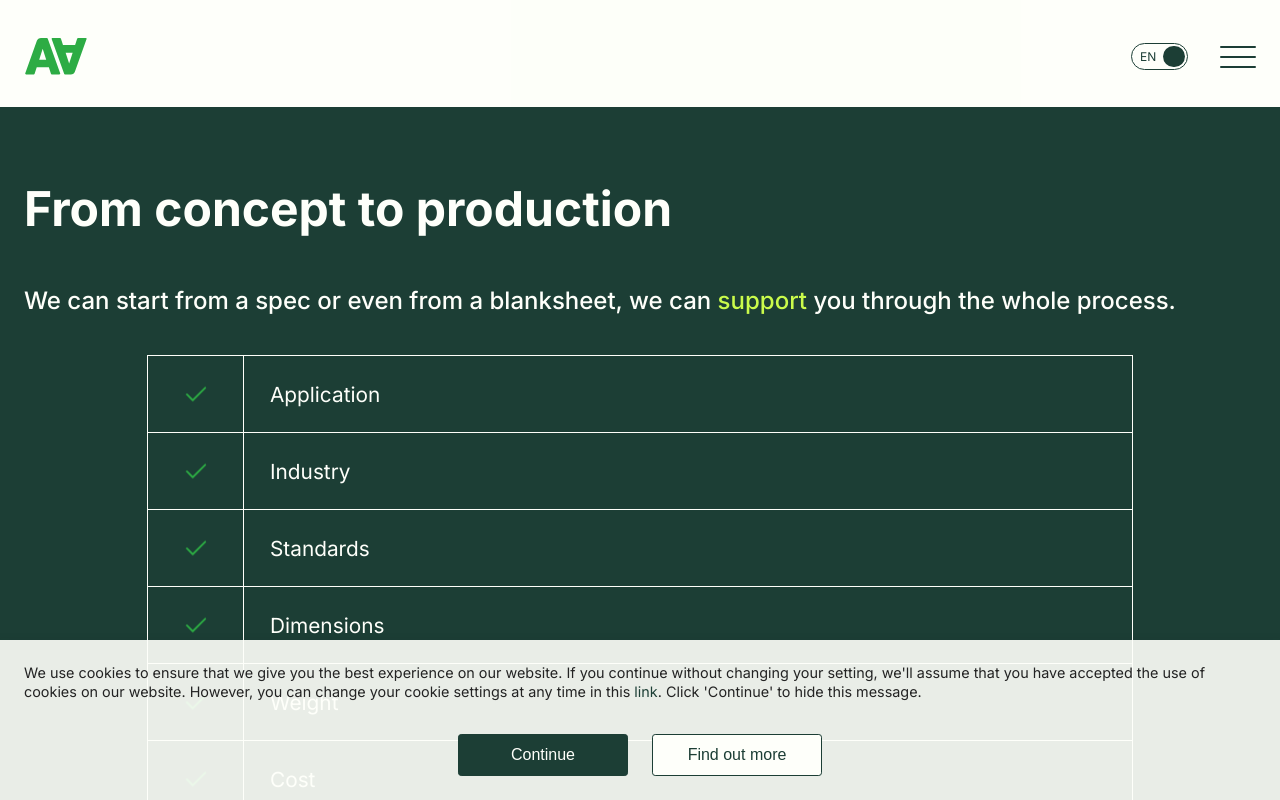
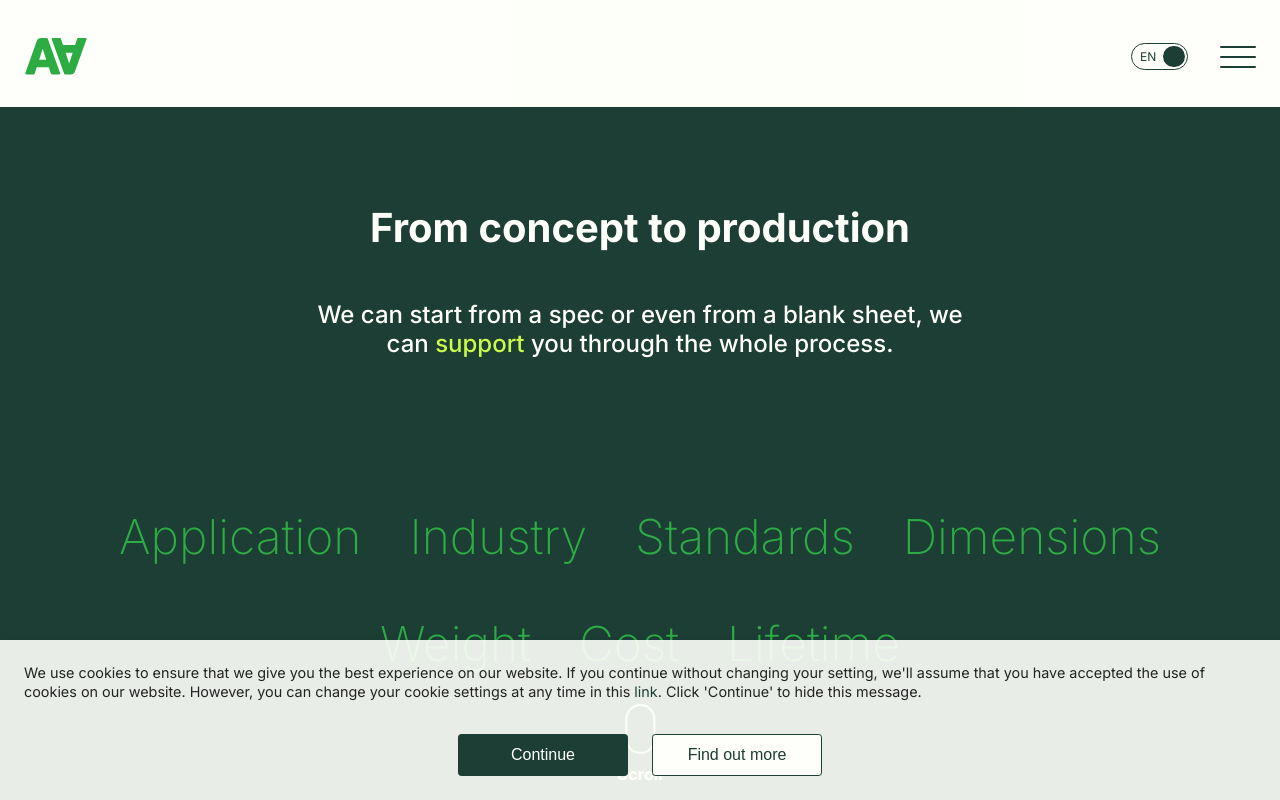
Before and after one commit to Nannitta/AaroxElectronics, a Next.js app: page /embedded-systems in a window 1280 px wide. Shown: the top 800 px of the page. Built offline with nearby package versions, Linux system fonts and the light colour scheme.

Commit message:
Add resposive styles to embeddedSystems page

```diff
--- a/src/app/components/EmbeddedSystems/Check.jsx
+++ /dev/null
@@ -1,7 +0,0 @@
-export default function Check({ height, width, value }) {
-  return(
-    <svg xmlns="http://www.w3.org/2000/svg" height={height} width={width} viewBox="0 0 118.43873 118.43873">
-      <path className={`check ${value}`} strokeLinejoin="round" d="M34.682 60.352l15.61 15.61 33.464-33.464" stroke="#2dac44" strokeLinecap="round" strokeWidth="5" fill="none"/>
-    </svg>
-  )
-}
--- a/src/app/content.json
+++ b/src/app/content.json
@@ -43,11 +43,11 @@
     },
     "EmbeddedSystems": {
       "scroll": "Scroll",
+      "firstSection": {
         "title": "From concept to production",
-      "subtitle": " We can start from a spec or even from a blanksheet, we can",
+        "subtitle": " We can start from a spec or even from a blank sheet, we can",
         "support": "support",
         "subtitle2": "you through the whole process.",
-      "table1": {
         "application": "Application",
         "industry": "Industry",
         "standards": "Standards",
@@ -112,11 +112,11 @@
     },
     "EmbeddedSystems": {
       "scroll": "Desliza",
+      "firstSection": {
         "title": "Del concepto a producción",
         "subtitle": "Podemos empezar por una especificación o incluso desde una hoja en blanco, podemos",
         "support": "apoyarte",
         "subtitle2": "a través de todo el proceso.",
-      "table1": {
         "application": "Aplicación",
         "industry": "Industria",
         "standards": "Estándares",
--- a/src/app/embedded-systems/embedded.css
+++ b/src/app/embedded-systems/embedded.css
@@ -1,99 +1,28 @@
-.embedded-section {
-	margin-top: 72px;
-	height: calc(100vh - 72px);
-	background-color: var(--dark-green);
-	padding: 2.5rem 1rem 1rem 1rem;
+.nav-embedded {
+	position: fixed;
+	top: 50%;
+	left: 42px;
+	color: var(--lime-green);
+	z-index: 1;
+}
+
+.nav-embedded ul {
 	display: flex;
 	flex-direction: column;
-}
-
-.embedded-section h1,
-.embedded-section .content-table-container h2 {
-	color: var(--background);
-}
-
-.embedded-section h1 {
-	font-size: 1.5rem;
-	padding-bottom: 1rem;
-}
-
-.embedded-section .content-table-container h2 {
-	font-size: 1rem;
-	max-width: 300px;
-	font-weight: 500;
-	padding-bottom: 2rem;
-}
-
-.embedded-section .content-table-container h2 span {
-	color: var(--lime-green);
-}
-
-.embedded-table1 {
-	color: var(--background);
-	border-collapse: collapse;
-	align-self: center;
-}
-
-.embedded-table1 tr {
-	border: 1px solid var(--background);
-}
-
-.embedded-table1 td {
-	padding: 0.5rem 0.8rem;
-}
-
-.embedded-table1 td:not(.container-check) {
-	border-left: 1px solid var(--background);
-	width: 100%;
-}
-
-.container-check {
-	display: flex;
-	justify-content: center;
-	align-items: center;
-	height: 100%;
-}
-
-.check {
-	animation: stroke-fill 2s linear forwards;
-	opacity: 0;
-}
-
-.check-1 {
-	animation-delay: 0.5s;
-}
-
-.check-2 {
-	animation-delay: 1s;
-}
-
-.check-3 {
-	animation-delay: 1.5s;
-}
-
-.check-4 {
-	animation-delay: 2s;
-}
-
-.check-5 {
-	animation-delay: 2.5s;
-}
-
-.check-6 {
-	animation-delay: 3s;
-}
-
-.check-7 {
-	animation-delay: 3.5s;
+	gap: 0.5rem;
+	font-weight: 200;
+	font-size: 0.8rem;
 }
 
 .scroll {
 	padding-top: 60px;
-	position: relative;
+	position: fixed;
+	bottom: 0;
+	left: 50%;
+	transform: translatex(-50%);
 	display: flex;
 	flex-direction: column;
 	align-items: center;
-	background-color: var(--dark-green);
 }
 
 .scroll p {
@@ -112,6 +41,7 @@
 	border: 2px solid var(--background);
 	border-radius: 50px;
 }
+
 .scroll::before {
 	position: absolute;
 	top: 10px;
@@ -142,89 +72,7 @@
 	}
 }
 
-@keyframes stroke-fill {
-	0% {
-		stroke-dasharray: 0, 0;
-		opacity: 1;
-	}
-
-	100% {
-		opacity: 1;
-		stroke-dasharray: 500, 200000;
-	}
+.embedded-secondSection {
+	height: calc(100vh - 107px);
+	background-color: var(--dark-green);
 }
-
-@media (min-width: 768px) {
-	.embedded-section {
-		margin-top: 107px;
-		height: calc(100vh - 107px);
-		padding: 2.5rem 1.5rem 1rem 1.5rem;
-	}
-
-	.embedded-section h1 {
-		font-size: 3rem;
-		padding-top: 2rem;
-		padding-bottom: 3rem;
-	}
-	.content-table-container {
-		display: flex;
-		flex-direction: column;
-	}
-
-	.embedded-section .content-table-container h2 {
-		font-size: 1.5rem;
-		max-width: 100%;
-		padding-bottom: 2.5rem;
-	}
-
-	.embedded-table1 {
-		width: 80%;
-	}
-
-	.embedded-table1 td {
-		padding: 1rem 1.6rem;
-	}
-
-	.embedded-table1 td:not(.container-check) {
-		font-size: 1.3rem;
-	}
-}
-
-@media (min-width: 1366px) {
-	.embedded-section {
-		display: flex;
-		align-items: center;
-		height: calc(100vh - 200px);
-	}
-
-	.content-table-container {
-		flex-direction: row;
-		align-items: center;
-		justify-content: center;
-		gap: 3rem;
-		width: 80%;
-	}
-
-	.embedded-section .content-table-container h2 {
-		max-width: 330px;
-	}
-
-	.embedded-table1 {
-		max-width: 550px;
-		width: 30%;
-	}
-
-	.embedded-table1 td {
-		padding: 0.2rem 0.8rem;
-	}
-}
-
-@media (min-width: 1920px) {
-	.embedded-table1 {
-		width: 25%;
-	}
-
-	.embedded-table1 td {
-		padding: 1rem 1.6rem;
-	}
-}
--- /dev/null
+++ b/src/app/embedded-systems/firstSection/FirstSection.jsx
@@ -0,0 +1,42 @@
+import { useEffect } from 'react';
+import content from '../../content.json';
+import { useLanguageStore } from '../../stores/languageStore';
+import './firstSection.css';
+
+export default function FirstSection() {
+  const language = useLanguageStore((state) => state.language);
+
+  useEffect(() => {
+    const asideParagraphs = document.querySelectorAll('.embedded-firstSection aside p');
+
+    const showParagraphsWithDelay = () => {
+      asideParagraphs.forEach((paragraph, index) => {
+        setTimeout(() => {
+          paragraph.classList.add('show');
+        }, index * 500);
+      });
+    };
+
+    showParagraphsWithDelay();
+  }, []);
+
+  return(
+    <section className='embedded-firstSection'>
+        <h1>{content[language].EmbeddedSystems.firstSection.title}</h1>
+        <h2>
+          {content[language].EmbeddedSystems.firstSection.subtitle}
+          <span> {content[language].EmbeddedSystems.firstSection.support} </span>
+          {content[language].EmbeddedSystems.firstSection.subtitle2}
+        </h2>
+        <aside>
+          <p>{content[language].EmbeddedSystems.firstSection.application}</p>
+          <p>{content[language].EmbeddedSystems.firstSection.industry}</p>
+          <p>{content[language].EmbeddedSystems.firstSection.standards}</p>
+          <p>{content[language].EmbeddedSystems.firstSection.dimensions}</p>
+          <p>{content[language].EmbeddedSystems.firstSection.weight}</p>
+          <p>{content[language].EmbeddedSystems.firstSection.cost}</p>
+          <p>{content[language].EmbeddedSystems.firstSection.lifetime}</p>
+        </aside>
+      </section>
+  )
+}
--- /dev/null
+++ b/src/app/embedded-systems/firstSection/firstSection.css
@@ -0,0 +1,113 @@
+.embedded-firstSection {
+	background-color: var(--dark-green);
+	margin-top: 72px;
+	height: calc(100vh - 72px);
+	color: var(--background);
+	display: flex;
+	flex-direction: column;
+	align-items: center;
+	position: relative;
+	padding-left: 1rem;
+	padding-right: 1rem;
+}
+
+.embedded-firstSection h1 {
+	font-size: 2.5rem;
+	text-wrap: balance;
+	padding-top: 2rem;
+}
+
+.embedded-firstSection h2 {
+	padding-top: 2rem;
+	font-size: 1.5rem;
+	font-weight: 500;
+}
+
+.embedded-firstSection h2 span {
+	color: var(--lime-green);
+	font-size: 1.5rem;
+	font-weight: 500;
+}
+
+.embedded-firstSection aside {
+	position: absolute;
+	font-weight: 200;
+	display: flex;
+	flex-wrap: wrap;
+	gap: 1rem;
+	max-width: 1300px;
+	top: 330px;
+	font-size: 2rem;
+	padding-left: 1rem;
+	padding-right: 1rem;
+}
+
+.embedded-firstSection aside p {
+	opacity: 0;
+}
+
+.embedded-firstSection aside p.show {
+	animation: navEmbedded 2s forwards;
+}
+
+@keyframes navEmbedded {
+	0% {
+		color: var(--background);
+		opacity: 0;
+		transform: translateY(100%);
+	}
+
+	100% {
+		color: var(--emerald-green);
+		opacity: 1;
+		transform: translateY(0%);
+	}
+}
+
+@media (min-width: 768px) {
+	.embedded-firstSection {
+		margin-top: 107px;
+		height: calc(100vh - 107px);
+		padding-left: 1.5rem;
+		padding-right: 1.5rem;
+	}
+
+	.embedded-firstSection h1 {
+		padding-top: 6rem;
+	}
+
+	.embedded-firstSection h2 {
+		max-width: 650px;
+		text-align: center;
+		padding-top: 3rem;
+	}
+
+	.embedded-firstSection aside {
+		gap: 3rem;
+		top: 400px;
+		font-size: 3rem;
+		justify-content: center;
+		padding-left: 1.5rem;
+		padding-right: 1.5rem;
+	}
+}
+
+@media (min-width: 1366px) {
+	.embedded-firstSection h1 {
+		padding-top: 4rem;
+		font-size: 3.5rem;
+	}
+
+	.embedded-firstSection h2 {
+		max-width: 800px;
+		font-size: 2.5rem;
+	}
+
+	.embedded-firstSection h2 span {
+		font-size: 2.5rem;
+	}
+
+	.embedded-firstSection aside {
+		top: 425px;
+	}
+}
--- a/src/app/embedded-systems/page.jsx
+++ b/src/app/embedded-systems/page.jsx
@@ -5,9 +5,7 @@ import content from '../content.json';
 import './embedded.css';
 import CheckWindowWidth from '../hooks/useWindowWidth';
 import { screenSizes } from '../lib/screenSizes';
-import Check from '../components/EmbeddedSystems/Check';
-/* import Image from 'next/image';
-import embedded1 from '../assets/images/embedded/embedded1.webp'; */
+import FirstSection from './firstSection/FirstSection';
 
 export default function EmbeddedSystems() {
   const language = useLanguageStore((state) => state.language);
@@ -15,67 +13,23 @@ export default function EmbeddedSystems() {
 
   return(
     <main>
-      <section className='embedded-section'>
-        <h1>{content[language].EmbeddedSystems.title}</h1>
-        <div className='content-table-container'>
-          <h2>
-            {content[language].EmbeddedSystems.subtitle}
-            <span> {content[language].EmbeddedSystems.support} </span>
-            {content[language].EmbeddedSystems.subtitle2}
-          </h2>
-          <table className='embedded-table1'>
-            <tbody>
-              <tr>
-                <td className="container-check">
-                  <Check width={screenWidth < screenSizes.tablet ? 32 : 44} height={screenWidth < screenSizes.tablet ? 32 : 44} value={"check-1"}/>
-                </td>
-                <td>{content[language].EmbeddedSystems.table1.application}</td>
-              </tr>
-              <tr>
-                <td className="container-check">
-                  <Check width={screenWidth < screenSizes.tablet ? 32 : 44} height={screenWidth < screenSizes.tablet ? 32 : 44} value={"check-2"}/>
-                </td>
-                <td>{content[language].EmbeddedSystems.table1.industry}</td>
-              </tr>
-              <tr>
-                <td className="container-check">
-                  <Check width={screenWidth < screenSizes.tablet ? 32 : 44} height={screenWidth < screenSizes.tablet ? 32 : 44} value={"check-3"}/>
-                </td>
-                <td>{content[language].EmbeddedSystems.table1.standards}</td>
-              </tr>
-              <tr>
-                <td className="container-check">
-                  <Check width={screenWidth < screenSizes.tablet ? 32 : 44} height={screenWidth < screenSizes.tablet ? 32 : 44} value={"check-4"}/>
-                </td>
-                <td>{content[language].EmbeddedSystems.table1.dimensions}</td>
-              </tr>
-              <tr>
-                <td className="container-check">
-                  <Check width={screenWidth < screenSizes.tablet ? 32 : 44} height={screenWidth < screenSizes.tablet ? 32 : 44} value={"check-5"}/>
-                </td>
-                <td>{content[language].EmbeddedSystems.table1.weight}</td>
-              </tr>
-              <tr>
-                <td className="container-check">
-                  <Check width={screenWidth < screenSizes.tablet ? 32 : 44} height={screenWidth < screenSizes.tablet ? 32 : 44} value={"check-6"}/>
-                </td>
-                <td>{content[language].EmbeddedSystems.table1.cost}</td>
-              </tr>
-              <tr>
-                <td className="container-check">
-                  <Check width={screenWidth < screenSizes.tablet ? 32 : 44} height={screenWidth < screenSizes.tablet ? 32 : 44} value={"check-7"}/>
-                </td>
-                <td>{content[language].EmbeddedSystems.table1.lifetime}</td>
-              </tr>
-            </tbody>
-          </table>
-        </div>
+{/*       <nav className='nav-embedded'>
+        <ul>
+          <li>CONCEPT & SPECIFICATION</li>
+          <li></li>
+          <li></li>
+          <li></li>
+          <li></li>
+          <li></li>
+          <li></li>
+        </ul>
+      </nav> */}
+      <FirstSection/>
+      <section className='embedded-secondSection'>
+        <h2>Taking <span>all variables</span> into account from day one</h2>
       </section>
-{/*         <div className='container-img'>
-          <Image src={embedded1} alt='PCB' fill={true}/>
-        </div> */}
       {
-        screenWidth >= screenSizes.laptop &&
+        screenWidth >= screenSizes.tablet &&
           <div className='scroll'>
             <p>{content[language].EmbeddedSystems.scroll}</p>
             <span></span>
```
Lines whose indentation alone changed are shown as unchanged.
